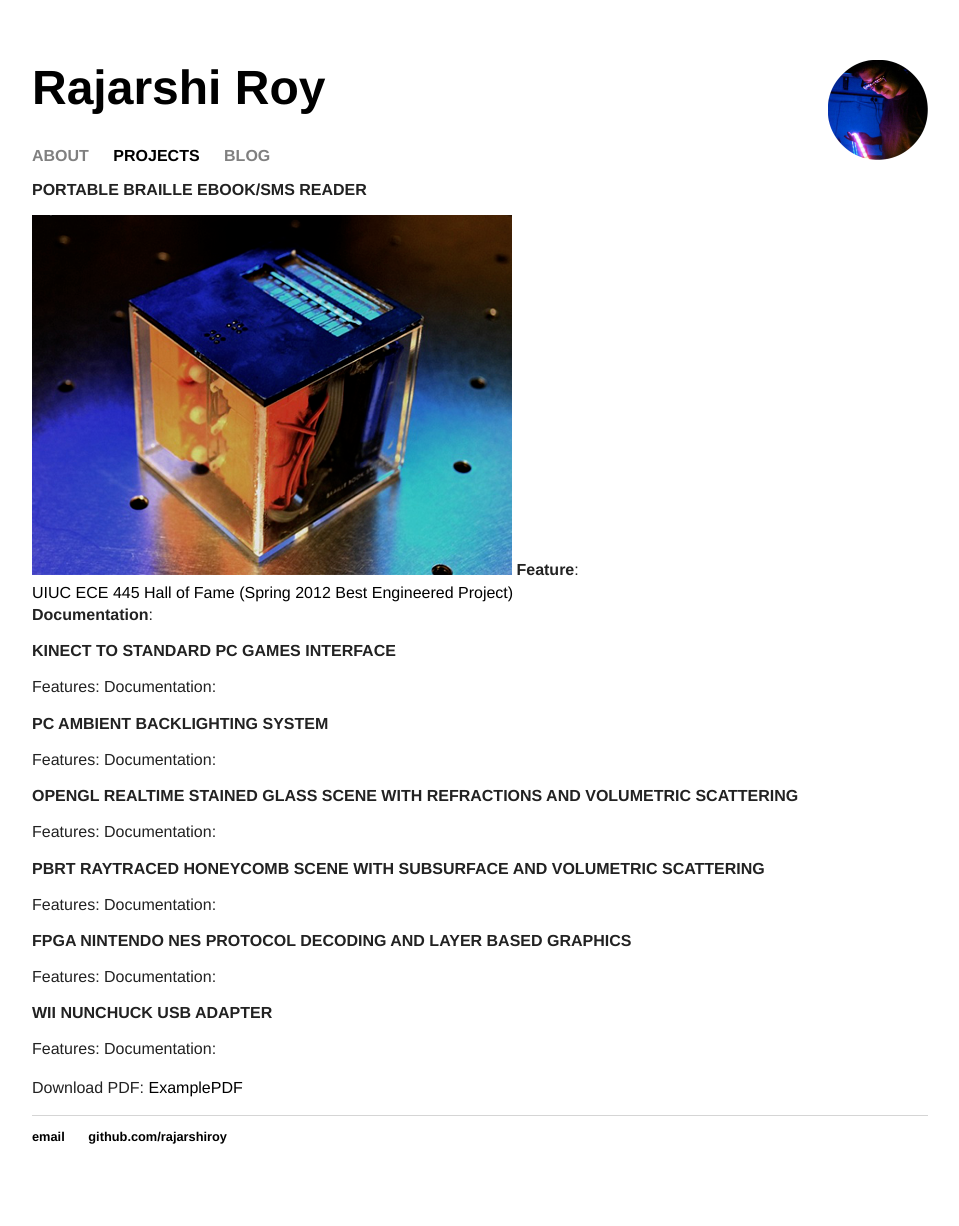
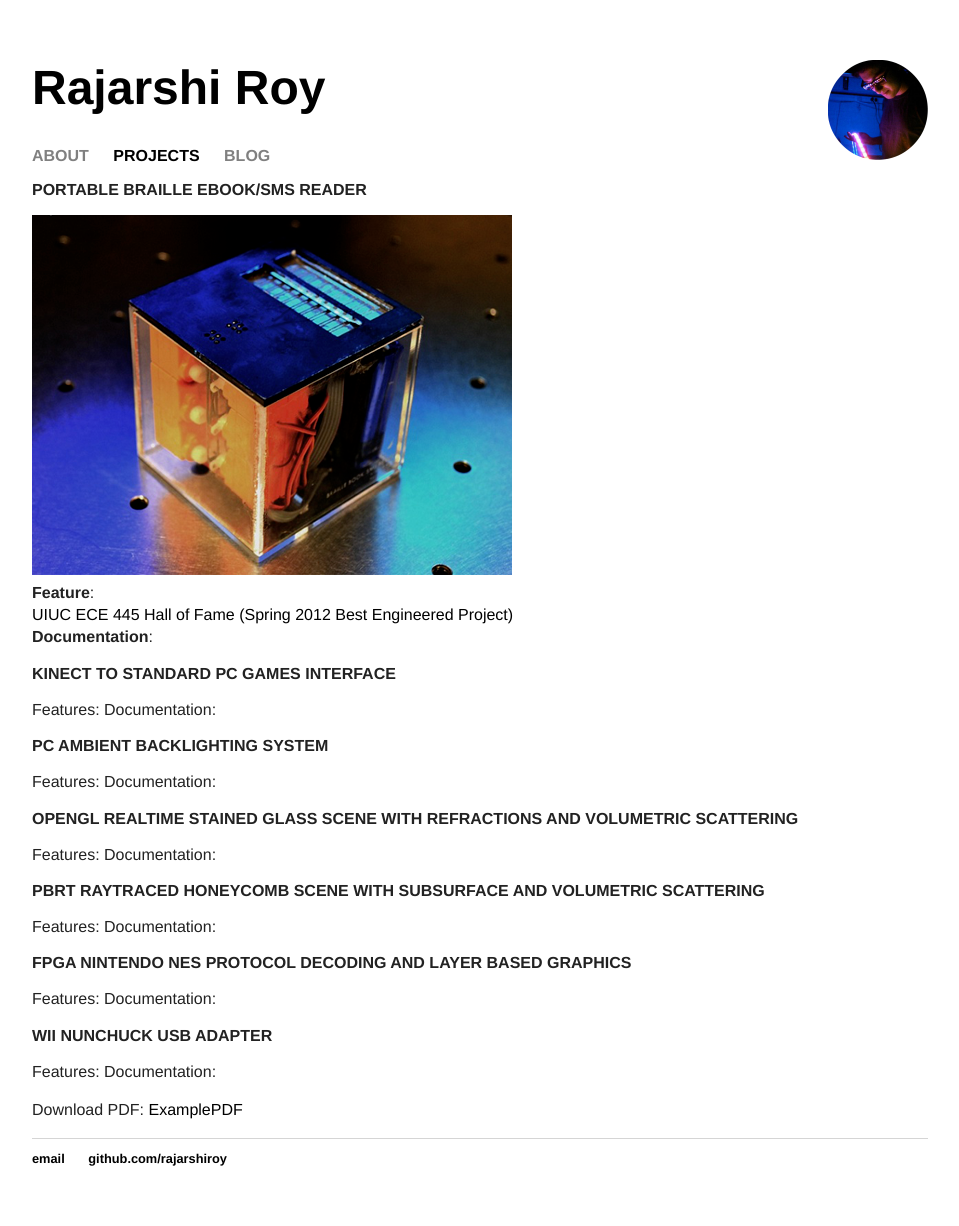
Before and after one commit to rajarshiroy/rajarshiroy.github.io, a Jekyll site: the page built from projects/index.html, in a window 1280 px wide. Shown: the whole page, without its empty margins (160-1119 px from the left). Built offline with Jekyll 4.4.1, drawn with Linux system fonts in a browser that asks for light colours; before the commit the page ends 1204 px from its top, so only the background shows below that.

Commit message:
Update index.html

```diff
--- a/projects/index.html
+++ b/projects/index.html
@@ -3,7 +3,7 @@
 title: Projects
 ---
 ### PORTABLE BRAILLE EBOOK/SMS READER ###
-<img src="/projects/content/braille.png" width="480" height="360">
+<img src="/projects/content/braille.png" width="480" height="360"><br/>
 **Feature**:<br/>
 [UIUC ECE 445 Hall of Fame (Spring 2012 Best Engineered Project)](https://courses.engr.illinois.edu/ece445/hall-of-fame.asp)<br/>
 **Documentation**:
```
